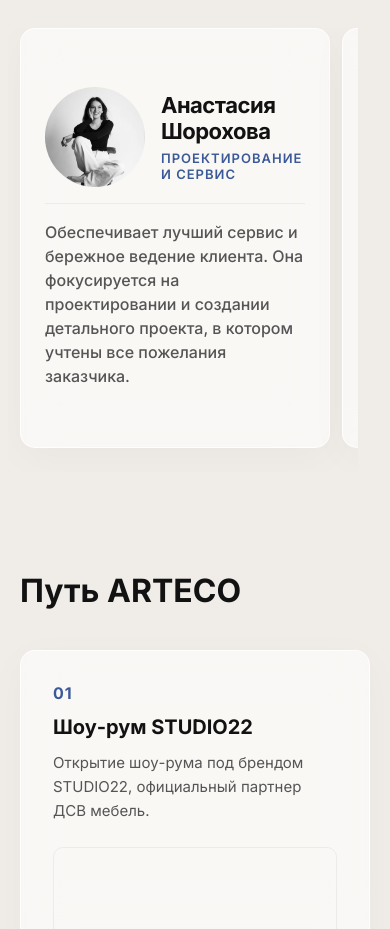
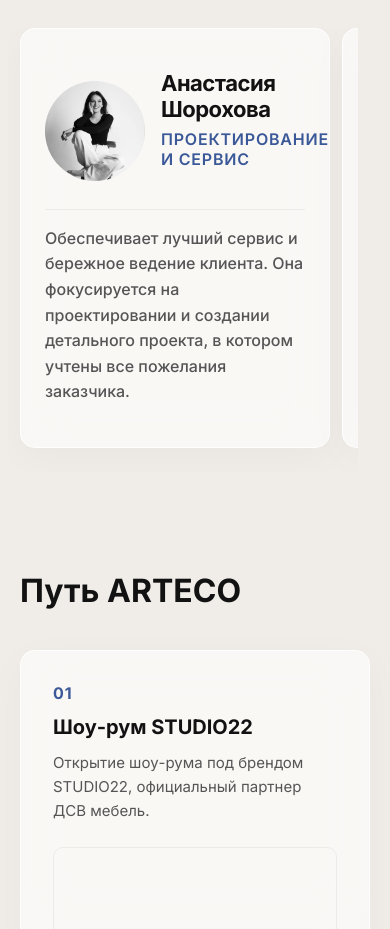
Before and after one commit to arteco6633/artecoge, a React (Vite) app: page / in a window 390 px wide. Shown: the part 3486-4415 px from the top of the page. Built offline with nearby package versions, Linux system fonts and the light colour scheme; no server answers; the database is empty.

Commit message:
UI: Finalized team card typography sync (16px) across all views

```diff
--- a/src/components/CompanyInfo/CompanyInfo.css
+++ b/src/components/CompanyInfo/CompanyInfo.css
@@ -105,7 +105,7 @@
 }
 
 .role-title {
-  font-size: 13px;
+  font-size: 16px;
   color: var(--primary-orange);
   font-weight: 600;
   text-transform: uppercase;
@@ -116,7 +116,7 @@
   font-size: 16px;
   font-weight: 500;
   color: #555;
-  line-height: 1.5;
+  line-height: 1.6;
   margin: 0;
 }
 
@@ -413,7 +413,7 @@
     grid-template-columns: 1fr;
   }
 
-  .role-role {
+  .role-title {
     font-size: 16px;
     letter-spacing: 0.05em;
     margin-bottom: 24px;
@@ -421,6 +421,6 @@
 
   .role-desc {
     font-size: 16px;
-    line-height: 1.5;
+    line-height: 1.6;
   }
 }
```
